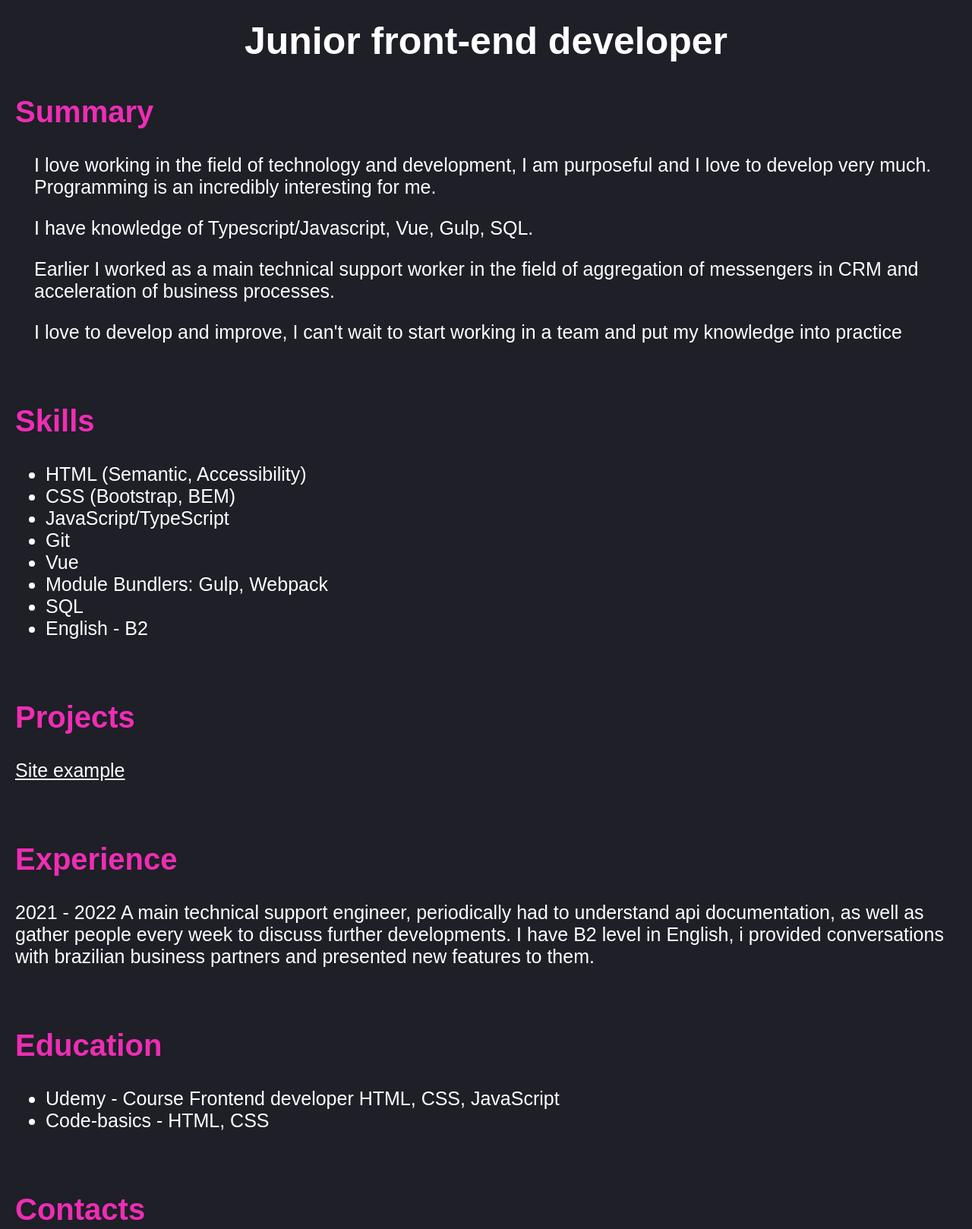
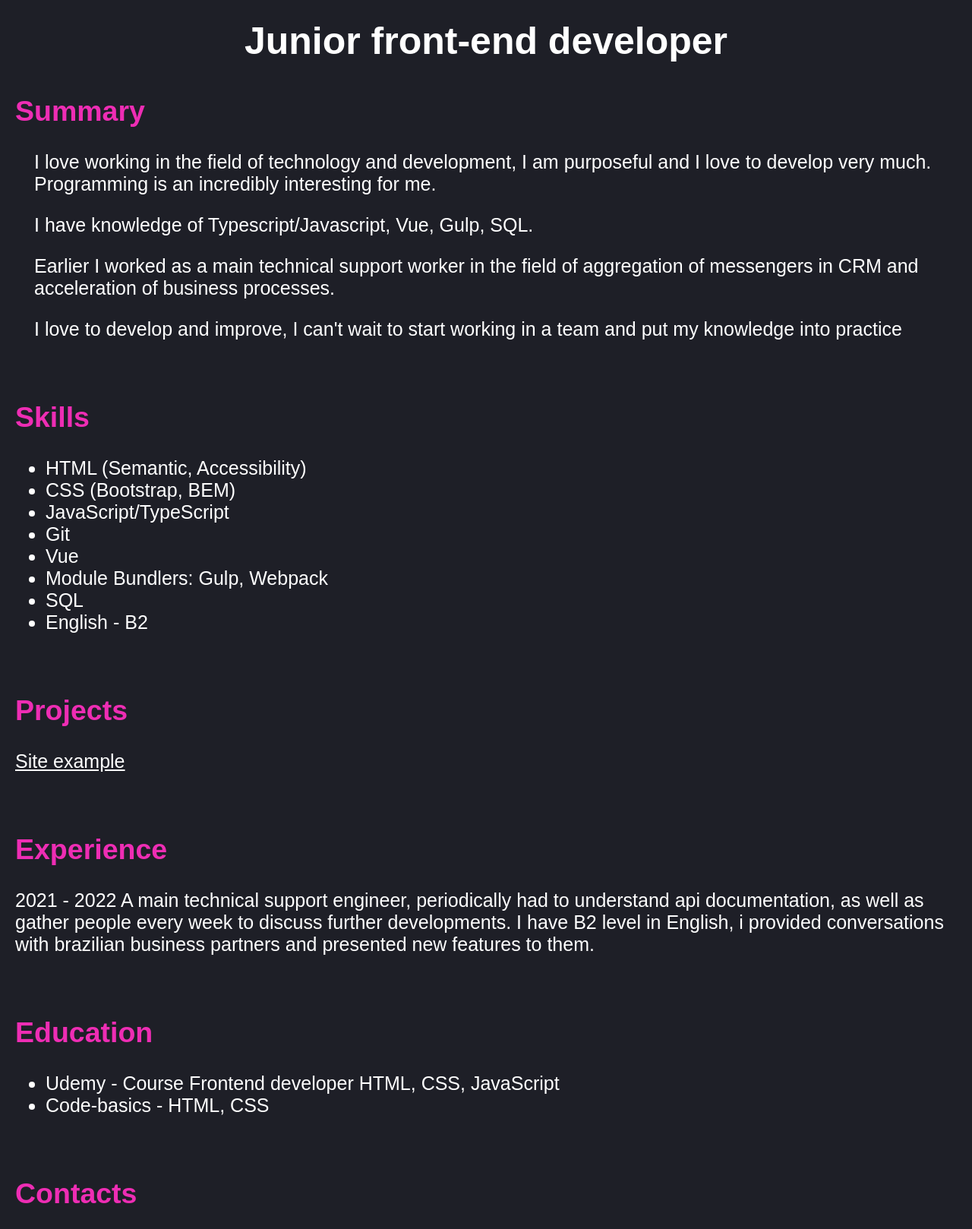
Before and after one commit to Neysel/rsschool-cv, a plain HTML site: page index.html in a window 1280 px wide. Shown: the part 440-2058 px from the top of the page at 76% size. Drawn offline with Linux system fonts and the light colour scheme.

Commit message:
fix: delete duplicated class in sections

```diff
--- a/index.html
+++ b/index.html
@@ -25,20 +25,20 @@
         </div>
     </header>
     <main class ="container">
-        <section  id="profile">
+        <section id="profile">
             <p class="my_photo"><img class="my_photo" src="assets/img/img.png" alt="my photo"></p>
-            <h1 class="pink">Leyla Ladygina</h1>
-            <h2>Junior front-end developer</h2>
+            <h2 class="pink">Leyla Ladygina</h2>
+            <h1>Junior front-end developer</h1>
         </section>
         <section id="summary">
-                <h1 class="pink" class="section-title"> Summary </h1>
+                <h2 class="pink"> Summary </h2>
                     <p>  I love working in the field of technology and development, I am purposeful and I love to develop very much. Programming is an incredibly interesting for me. </p>
                     <p>  I have knowledge of Typescript/Javascript, Vue, Gulp, SQL. </p>
                     <p> Earlier I worked as a main technical support worker in the field of aggregation of messengers in CRM and acceleration of business processes. </p>
                     <p> I love to develop and improve, I can't wait to start working in a team and put my knowledge into practice </p>
             </section>
         <section id="skills">
-                <h1 class="pink" class="section-title"> Skills </h1>
+                <h2 class="pink"> Skills </h2>
                     <ul>
                         <li>HTML (Semantic, Accessibility)</li>
                         <li>CSS (Bootstrap, BEM)</li>
@@ -51,25 +51,25 @@
                     </ul>
         </section>
         <section id="projects">
-            <h1 class="pink" class="section-title"> Projects </h1>
+            <h2 class="pink"> Projects </h2>
             <a href="https://neysel.github.io/folder/">Site example</a>
         </section>
         <section id="experience">
-            <h1 class="pink" class="section-title"> Experience </h1>
+            <h2 class="pink"> Experience </h2>
             <p>
                 2021 - 2022 A main technical support engineer, periodically had to understand api documentation, as well as gather people every week to discuss further developments.
                 I have B2 level in English, i provided conversations with brazilian business partners and presented new features to them.
             </p>
         </section>
         <section id="education">
-            <h1 class="pink" class="section-title"> Education </h1>
+            <h2 class="pink"> Education </h2>
             <ul>
                 <li>Udemy - Course Frontend developer  HTML, CSS, JavaScript </li>
                 <li>Сode-basics - HTML, CSS </li>
             </ul>
         </section>
         <section id="contacts">
-            <h1 class="pink" class="section-title"> Contacts </h1>
+            <h2 class="pink"> Contacts </h2>
             <ul>
                 <li>Email - neyseltheblack@gmail.com </li>
                 <li>Github - <a href="https://github.com/Neysel">Neysel</a></li>
@@ -78,7 +78,7 @@
         </section>
     </main>
 <footer>
-    <div class="container_footer" class="footer__links">
+    <div class="container_footer">
         <div class="footer__links"> 2022</div>
         <div class="footer__links"><a href="https://github.com/Neysel">Github</a></div>
         <div class="footer__links"><a href="https://rs.school/" target="_blank"><img src="assets/rs_school_js.svg" alt="rs_school_js"></a></div>
--- a/style.css
+++ b/style.css
@@ -116,12 +116,12 @@ main {
   font-size: 25px;
 }
 
-section#profile h1 {
+section#profile h2 {
  font-size: 30px;
  text-align: center;
 }
 
-section#profile h2 {
+section#profile h1 {
   font-size: 50px;
   text-align: center;
 
```
